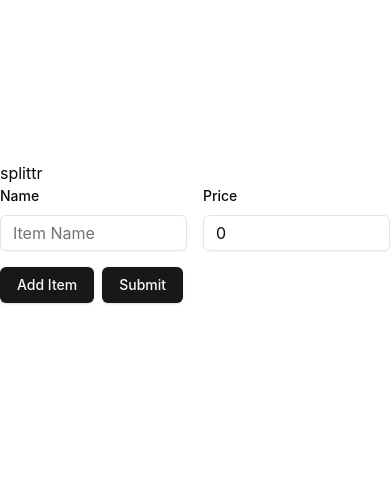
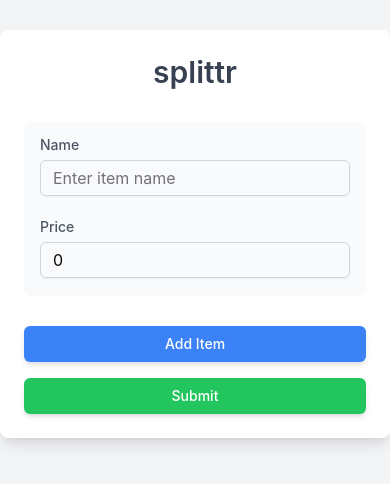
Before and after one commit to twoplustwoone/splittr, a React (Vite) app: page / in a window 390 px wide. Shown: the part 188-672 px from the top of the page. Built offline with nearby package versions, Linux system fonts and the light colour scheme.

Commit message:
feat: enhance App component layout and styling with responsive design

```diff
--- a/src/App.tsx
+++ b/src/App.tsx
@@ -41,7 +41,6 @@ function App() {
       tax: 0,
     },
     mode: "onBlur",
-    reValidateMode: "onChange",
   });
 
   const { fields, append, remove } = useFieldArray({
@@ -53,29 +52,41 @@ function App() {
     console.log("Submitted data:", values);
   };
 
-  const canRemove = fields.length > 1;
-
   const highlightText = (event: React.FocusEvent<HTMLInputElement>) => {
     event.target.select();
   };
 
+  const canRemove = fields.length > 1;
+
   return (
-    <>
-      <h1>splittr</h1>
+    <div className="min-h-screen flex flex-col justify-center items-center bg-gray-100">
+      <div className="w-full max-w-2xl p-6 bg-white rounded-lg shadow-lg">
+        <h1 className="text-3xl font-semibold text-center text-gray-700 mb-8">
+          splittr
+        </h1>
         <Form {...form}>
           <form onSubmit={form.handleSubmit(onSubmit)}>
             {fields.map((field, index) => (
-            <div key={field.id} className="flex gap-4 items-center">
+              <div
+                key={field.id}
+                className="grid grid-cols-1 md:grid-cols-[2fr_2fr_auto] gap-6 bg-gray-50 p-4 rounded-lg shadow-sm mb-4 items-start"
+              >
                 <FormField
                   control={form.control}
                   name={`items.${index}.name`}
                   render={({ field }) => (
-                  <FormItem>
-                    <FormLabel>Name</FormLabel>
+                    <FormItem className="flex flex-col">
+                      <FormLabel className="font-medium text-gray-600">
+                        Name
+                      </FormLabel>
                       <FormControl>
-                      <Input placeholder="Item Name" {...field} />
+                        <Input
+                          placeholder="Enter item name"
+                          className="border-gray-300 focus:ring-blue-500 focus:border-blue-500 rounded-md"
+                          {...field}
+                        />
                       </FormControl>
-                    <FormMessage />
+                      <FormMessage className="text-red-500 text-sm mt-1 min-h-[20px]" />
                     </FormItem>
                   )}
                 />
@@ -83,44 +94,55 @@ function App() {
                   control={form.control}
                   name={`items.${index}.price`}
                   render={({ field }) => (
-                  <FormItem>
-                    <FormLabel>Price</FormLabel>
+                    <FormItem className="flex flex-col">
+                      <FormLabel className="font-medium text-gray-600">
+                        Price
+                      </FormLabel>
                       <FormControl>
                         <Input
+                          placeholder="Enter price"
                           onFocus={highlightText}
-                        placeholder="Item Price"
+                          className="border-gray-300 focus:ring-blue-500 focus:border-blue-500 rounded-md"
                           {...field}
                         />
                       </FormControl>
-                    <FormMessage />
+                      <FormMessage className="text-red-500 text-sm mt-1 min-h-[20px]" />
                     </FormItem>
                   )}
                 />
                 {canRemove && (
+                  <div className="lg:mt-0.5 lg:pt-5 flex justify-center items-center">
                     <Button
                       type="button"
                       variant="destructive"
                       onClick={() => remove(index)}
+                      className="text-sm text-red-600 bg-red-100 hover:bg-red-200 px-4 py-2 rounded-md shadow-sm min-w-[80px] md:min-w-[100px] flex justify-center"
                     >
                       Remove
                     </Button>
+                  </div>
                 )}
               </div>
             ))}
-          <div className="mt-4">
+            <div className="flex flex-col md:flex-row gap-4 mt-8">
               <Button
                 type="button"
                 onClick={() => append({ name: "", price: 0 })}
+                className="w-full md:w-auto text-sm text-white bg-blue-500 hover:bg-blue-600 px-4 py-2 rounded-md shadow-md"
               >
                 Add Item
               </Button>
-            <Button type="submit" className="ml-2">
+              <Button
+                type="submit"
+                className="w-full md:w-auto text-sm text-white bg-green-500 hover:bg-green-600 px-4 py-2 rounded-md shadow-md"
+              >
                 Submit
               </Button>
             </div>
           </form>
         </Form>
-    </>
+      </div>
+    </div>
   );
 }
 
--- a/src/index.css
+++ b/src/index.css
@@ -52,6 +52,10 @@ button:hover {
 button:focus,
 button:focus-visible {
   outline: 4px auto -webkit-focus-ring-color;
+}
+
+#root {
+  width: 100%;
 }
 
 @media (prefers-color-scheme: light) {
```
Lines whose indentation alone changed are shown as unchanged.
